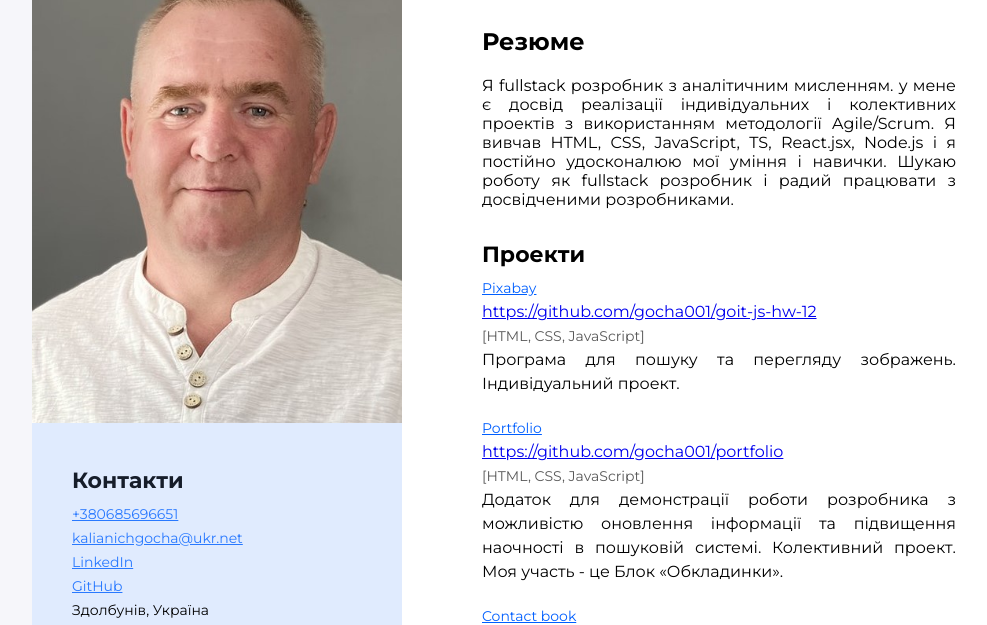
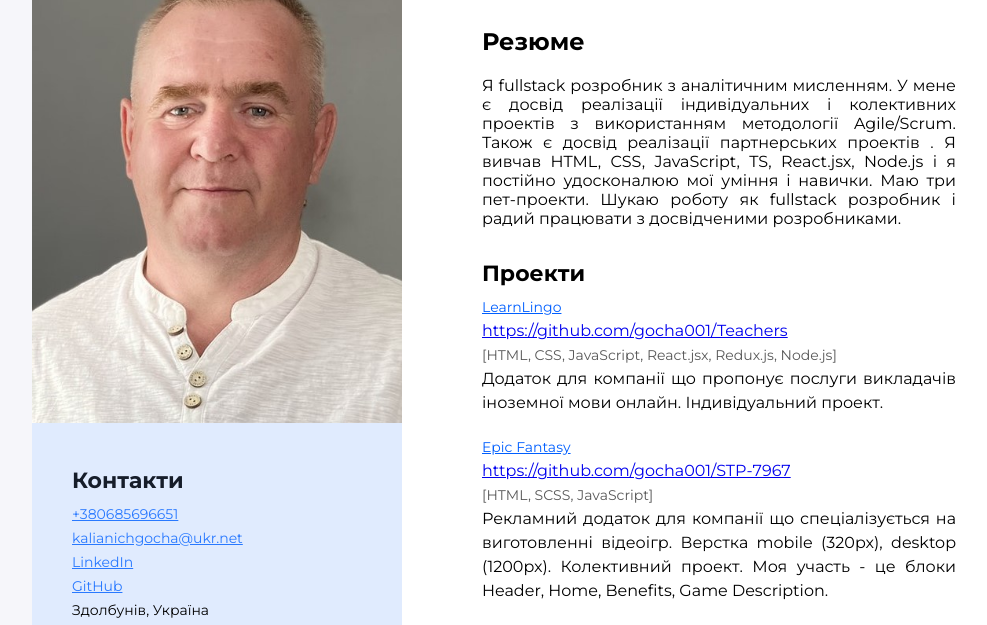
Before and after one commit to gocha001/Igor-Kondratuk-ukr, a plain HTML site: page index.html in a window 1280 px wide. Shown: the part 137-762 px from the top of the page, without its empty margins (106-1093 px from the left). Drawn offline with Linux system fonts and the light colour scheme.

Commit message:
add projects

```diff
--- a/index.html
+++ b/index.html
@@ -28,11 +28,12 @@
         <div class="summary">
           <h2 class="summary-title">Резюме</h2>
           <p class="summary-content">
-            Я fullstack розробник з аналітичним мисленням. у мене є досвід
+            Я fullstack розробник з аналітичним мисленням. У мене є досвід
             реалізації індивідуальних і колективних проектів з використанням
-            методології Agile/Scrum. Я вивчав HTML, CSS, JavaScript, TS, React.jsx,
-            Node.js і я постійно удосконалюю мої уміння і навички. Шукаю роботу
-            як fullstack розробник і радий працювати з досвідченими
+            методології Agile/Scrum. Також є досвід реалізації партнерських
+            проектів . Я вивчав HTML, CSS, JavaScript, TS, React.jsx, Node.js і
+            я постійно удосконалюю мої уміння і навички. Маю три пет-проекти.
+            Шукаю роботу як fullstack розробник і радий працювати з досвідченими
             розробниками.
           </p>
         </div>
@@ -65,40 +66,41 @@
             <li class="my-projects-item">
               <a
                 class="my-projects-item-link"
-                href="https://gocha001.github.io/goit-js-hw-12/"
+                href="https://teachers-indol.vercel.app"
                 target="_blank"
               >
-                Pixabay</a
+                LearnLingo</a
               >
-              <a
-                href="https://github.com/gocha001/goit-js-hw-12"
-                target="_blank"
-                >https://github.com/gocha001/goit-js-hw-12</a
+              <a href="https://github.com/gocha001/Teachers" target="_blank"
+                >https://github.com/gocha001/Teachers</a
               >
-              <span class="my-projects-item-tech">[HTML, CSS, JavaScript]</span>
+              <span class="my-projects-item-tech"
+                >[HTML, CSS, JavaScript, React.jsx, Redux.js, Node.js]</span
+              >
               <p class="my-projects-item-text">
-                Програма для пошуку та перегляду зображень. Індивідуальний
-                проект.
+                Додаток для компанії що пропонує послуги викладачів іноземної
+                мови онлайн. Індивідуальний проект.
               </p>
             </li>
             <li class="my-projects-item">
               <a
                 class="my-projects-item-link"
-                href="https://gocha001.github.io/portfolio/"
+                href="https://gocha001.github.io/STP-7967/"
                 target="_blank"
               >
-                Portfolio</a
+                Epic Fantasy</a
               >
-              <a href="https://github.com/gocha001/portfolio" target="_blank"
-                >https://github.com/gocha001/portfolio</a
+              <a href="https://github.com/gocha001/STP-7967" target="_blank"
+                >https://github.com/gocha001/STP-7967</a
               >
               <span class="my-projects-item-tech"
-                >[HTML, CSS, JavaScript]
+                >[HTML, SCSS, JavaScript]
               </span>
               <p class="my-projects-item-text">
-                Додаток для демонстрації роботи розробника з можливістю
-                оновлення інформації та підвищення наочності в пошуковій
-                системі. Колективний проект. Моя участь - це Блок «Обкладинки».
+                Рекламний додаток для компанії що спеціалізується на
+                виготовленні відеоігр. Верстка mobile (320px), desktop (1200px).
+                Колективний проект. Моя участь - це блоки Header, Home,
+                Benefits, Game Description.
               </p>
             </li>
             <li class="my-projects-item">
```
Lines whose indentation alone changed are shown as unchanged.
